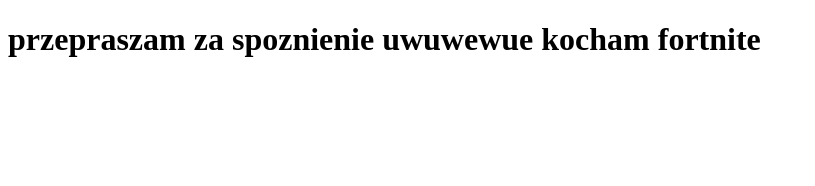
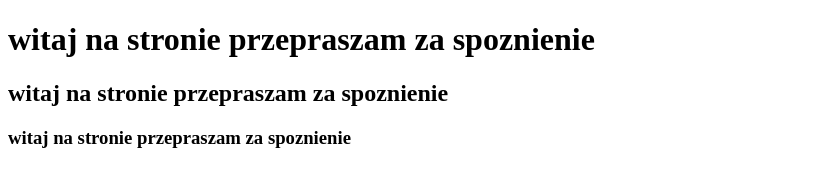
Before and after one commit to DuChowny/zadanie, a plain HTML site: page index.html in a window 1280 px wide. Shown: the whole page, without its empty margins (0-815 px from the left). Drawn offline with Linux system fonts and the light colour scheme.

Commit message:
Update index.html

```diff
--- a/index.html
+++ b/index.html
@@ -6,15 +6,24 @@
     <title>Document</title>
 
 
-
 </head>
 
 <script>
     alert("witaj na stronie");
 </script>
 <body>
+
+
     <h1>
-        przepraszam za spoznienie uwuwewue kocham fortnite
+        witaj na stronie przepraszam za spoznienie
     </h1>
+
+    <h2>
+        witaj na stronie przepraszam za spoznienie
+    </h2>
+
+    <h3>
+        witaj na stronie przepraszam za spoznienie
+    </h3>
 </body>
 </html>
```
